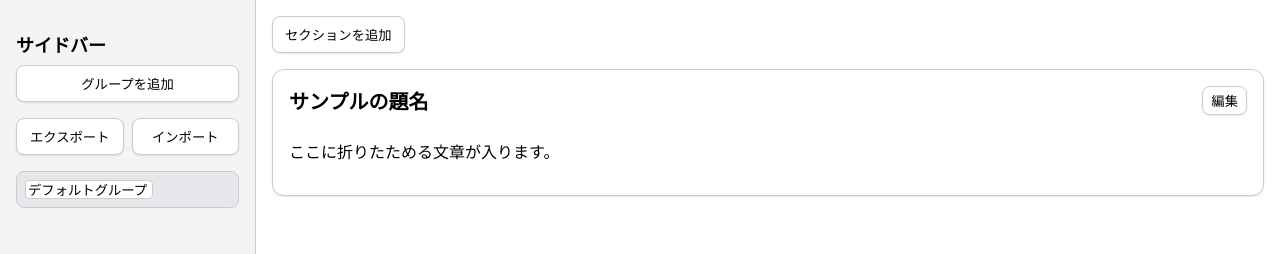
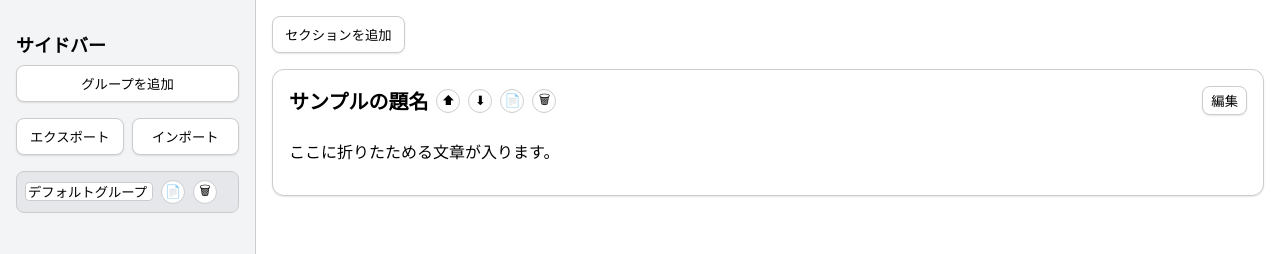
Before and after one commit to kazu107/kazu107lab, a React (Create React App) app in the folder frontend/: page /speaker in a window 1280 px wide. Shown: the top 254 px of the page. Built offline with nearby package versions, Linux system fonts and the light colour scheme.

Commit message:
speakerコピーペースト実装

```diff
--- a/frontend/src/components/speaker/speaker.js
+++ b/frontend/src/components/speaker/speaker.js
@@ -105,7 +105,45 @@ export default function CollapsibleSite() {
         setSelectedGroupId(groupId);
     };
 
-    // 選択中のグループ
+    // グループの削除
+    const handleDeleteSidebarGroup = (groupId) => {
+        setSidebarGroups((prev) => {
+            const newGroups = prev.filter((g) => g.id !== groupId);
+            // 削除したグループが選択中の場合、選択を変更
+            if (groupId === selectedGroupId && newGroups.length > 0) {
+                // とりあえず先頭を選択
+                setSelectedGroupId(newGroups[0].id);
+            } else if (newGroups.length === 0) {
+                // すべて削除された場合
+                setSelectedGroupId(-1);
+            }
+            return newGroups;
+        });
+    };
+
+    // グループの複製
+    const handleDuplicateSidebarGroup = (groupId) => {
+        setSidebarGroups((prev) => {
+            const target = prev.find((g) => g.id === groupId);
+            if (!target) return prev;
+
+            // 新しいユニークIDを算出
+            const newGroupId = prev.length > 0 ? Math.max(...prev.map((g) => g.id)) + 1 : 1;
+
+            // sections 内の id はそのままでも OK (グループIDが違うので衝突しない)
+            const duplicated = {
+                ...target,
+                id: newGroupId,
+                label: target.label + "(複製)",
+                // sections: [...target.sections],
+                sections: target.sections.map((sec) => ({ ...sec })),
+            };
+
+            return [...prev, duplicated];
+        });
+    };
+
+    // 選択中のグループを取り出す
     const selectedGroup = sidebarGroups.find((g) => g.id === selectedGroupId);
     const sections = selectedGroup ? selectedGroup.sections : [];
 
@@ -155,6 +193,7 @@ export default function CollapsibleSite() {
 
     // 折りたたみの開閉
     const handleToggle = (id) => {
+        if (!selectedGroup) return;
         setSidebarGroups((prev) =>
             prev.map((group) => {
                 if (group.id === selectedGroupId) {
@@ -173,6 +212,7 @@ export default function CollapsibleSite() {
 
     // 編集モードのON/OFF
     const handleEditToggle = (id) => {
+        if (!selectedGroup) return;
         setSidebarGroups((prev) =>
             prev.map((group) => {
                 if (group.id === selectedGroupId) {
@@ -191,6 +231,7 @@ export default function CollapsibleSite() {
 
     // 題名の更新
     const handleChangeTitle = (id, newTitle) => {
+        if (!selectedGroup) return;
         setSidebarGroups((prev) =>
             prev.map((group) => {
                 if (group.id === selectedGroupId) {
@@ -209,6 +250,7 @@ export default function CollapsibleSite() {
 
     // 本文の更新
     const handleChangeContent = (id, newContent) => {
+        if (!selectedGroup) return;
         setSidebarGroups((prev) =>
             prev.map((group) => {
                 if (group.id === selectedGroupId) {
@@ -227,6 +269,7 @@ export default function CollapsibleSite() {
 
     // 背景色の更新
     const handleChangeBackgroundColor = (id, newColor) => {
+        if (!selectedGroup) return;
         setSidebarGroups((prev) =>
             prev.map((group) => {
                 if (group.id === selectedGroupId) {
@@ -270,7 +313,76 @@ export default function CollapsibleSite() {
         );
     };
 
-    // --- インラインスタイル
+    // セクション削除
+    const handleDeleteSection = (id) => {
+        if (!selectedGroup) return;
+        setSidebarGroups((prev) =>
+            prev.map((group) => {
+                if (group.id === selectedGroupId) {
+                    const updated = group.sections.filter((section) => section.id !== id);
+                    return { ...group, sections: updated };
+                }
+                return group;
+            })
+        );
+    };
+
+    // セクション複製
+    const handleDuplicateSection = (id) => {
+        if (!selectedGroup) return;
+        setSidebarGroups((prev) => {
+            return prev.map((group) => {
+                if (group.id === selectedGroupId) {
+                    // 対象セクションを探す
+                    const target = group.sections.find((s) => s.id === id);
+                    if (!target) return group;
+                    // 新しい一意IDを決める
+                    const newId = group.sections.length
+                        ? Math.max(...group.sections.map((sec) => sec.id)) + 1
+                        : 1;
+                    const duplicated = {
+                        ...target,
+                        id: newId,
+                        title: target.title + "(複製)",
+                    };
+                    return { ...group, sections: [...group.sections, duplicated] };
+                } else {
+                    return group;
+                }
+            });
+        });
+    };
+
+    // セクション移動（上下）
+    const handleMoveSection = (id, direction) => {
+        if (!selectedGroup) return;
+
+        setSidebarGroups((prev) =>
+            prev.map((group) => {
+                if (group.id === selectedGroupId) {
+                    const idx = group.sections.findIndex((sec) => sec.id === id);
+                    if (idx === -1) return group;
+                    const newSections = [...group.sections];
+
+                    // 上へ
+                    if (direction === "up" && idx > 0) {
+                        const tmp = newSections[idx];
+                        newSections[idx] = newSections[idx - 1];
+                        newSections[idx - 1] = tmp;
+                    } else if (direction === "down" && idx < newSections.length - 1) {
+                        const tmp = newSections[idx];
+                        newSections[idx] = newSections[idx + 1];
+                        newSections[idx + 1] = tmp;
+                    }
+                    return { ...group, sections: newSections };
+                }
+                return group;
+            })
+        );
+    };
+
+    // --- インラインCSSでTailwindを使わないシンプルなスタイルを当てる
+
     const rootStyle = {
         position: "relative",
         display: "flex",
@@ -282,7 +394,7 @@ export default function CollapsibleSite() {
         backgroundColor: "#f3f4f6",
         padding: "16px",
         borderRight: "1px solid #ccc",
-        height: "300vh"
+        height: "300vh", // サイドバーを画面3枚分の高さに設定
     };
 
     const sidebarTitleStyle = {
@@ -307,7 +419,6 @@ export default function CollapsibleSite() {
         flex: 1,
         padding: "16px",
         overflow: "auto",
-        //paddingBottom: "1500px",
     };
 
     const groupItemStyle = {
@@ -356,6 +467,7 @@ export default function CollapsibleSite() {
         fontSize: "1.25rem",
         fontWeight: "bold",
         margin: 0,
+        display: "inline-block",
     };
 
     const editButtonStyle = {
@@ -402,7 +514,7 @@ export default function CollapsibleSite() {
     };
 
     const modalButtonBarStyle = {
-        textAlign: "right"
+        textAlign: "right",
     };
 
     const modalButtonStyle = {
@@ -413,6 +525,21 @@ export default function CollapsibleSite() {
         cursor: "pointer",
         backgroundColor: "#fff",
         marginLeft: "8px",
+    };
+
+    // アイコン用スタイル（小さいボタン）
+    const iconButtonStyle = {
+        border: "1px solid #ccc",
+        borderRadius: "50%",
+        width: "24px",
+        height: "24px",
+        display: "inline-flex",
+        alignItems: "center",
+        justifyContent: "center",
+        marginLeft: "4px",
+        cursor: "pointer",
+        backgroundColor: "#fff",
+        fontSize: "0.8rem",
     };
 
     return (
@@ -450,19 +577,42 @@ export default function CollapsibleSite() {
                                 }}
                                 onClick={() => handleSelectSidebarGroup(group.id)}
                             >
+                                <div style={{ display: "flex", alignItems: "center", gap: "4px" }}>
                                     {isActive ? (
                                         <input
-                                        style={{
-                                            border: "1px solid #ccc",
-                                            borderRadius: "4px",
-                                            width: "8rem",
+                                            style={{ border: "1px solid #ccc", borderRadius: "4px", width: "8rem" }}
+                                            value={group.label}
+                                            onChange={(e) => {
+                                                e.stopPropagation();
+                                                handleChangeSidebarLabel(group.id, e.target.value);
                                             }}
-                                        value={group.label}
-                                        onChange={(e) => handleChangeSidebarLabel(group.id, e.target.value)}
+                                            onClick={(e) => e.stopPropagation()}
                                         />
                                     ) : (
                                         <span style={{ fontWeight: "600" }}>{group.label}</span>
                                     )}
+                                    {/* 複製 & 削除アイコン */}
+                                    <span
+                                        style={iconButtonStyle}
+                                        title="グループを複製"
+                                        onClick={(e) => {
+                                            e.stopPropagation();
+                                            handleDuplicateSidebarGroup(group.id);
+                                        }}
+                                    >
+                    📄
+                  </span>
+                                    <span
+                                        style={iconButtonStyle}
+                                        title="グループを削除"
+                                        onClick={(e) => {
+                                            e.stopPropagation();
+                                            handleDeleteSidebarGroup(group.id);
+                                        }}
+                                    >
+                    🗑
+                  </span>
+                                </div>
                             </div>
                         );
                     })}
@@ -477,7 +627,7 @@ export default function CollapsibleSite() {
                     </button>
                 )}
 
-                {sections.map((section) => {
+                {sections.map((section, idx) => {
                     const {
                         id,
                         title,
@@ -499,6 +649,7 @@ export default function CollapsibleSite() {
                             transition={{ duration: 0.3 }}
                         >
                             <div style={sectionHeaderStyle}>
+                                <div style={{ display: "flex", alignItems: "center", gap: "4px" }}>
                                     {isEditing ? (
                                         <input
                                             style={{ border: "1px solid #ccc", borderRadius: "4px", padding: "4px" }}
@@ -509,6 +660,48 @@ export default function CollapsibleSite() {
                                     ) : (
                                         <h2 style={sectionTitleStyle}>{title}</h2>
                                     )}
+                                    {/* 上下移動, 複製, 削除アイコン */}
+                                    <span
+                                        style={iconButtonStyle}
+                                        title="上へ移動"
+                                        onClick={(e) => {
+                                            e.stopPropagation();
+                                            handleMoveSection(id, "up");
+                                        }}
+                                    >
+                    ⬆
+                  </span>
+                                    <span
+                                        style={iconButtonStyle}
+                                        title="下へ移動"
+                                        onClick={(e) => {
+                                            e.stopPropagation();
+                                            handleMoveSection(id, "down");
+                                        }}
+                                    >
+                    ⬇
+                  </span>
+                                    <span
+                                        style={iconButtonStyle}
+                                        title="複製"
+                                        onClick={(e) => {
+                                            e.stopPropagation();
+                                            handleDuplicateSection(id);
+                                        }}
+                                    >
+                    📄
+                  </span>
+                                    <span
+                                        style={iconButtonStyle}
+                                        title="削除"
+                                        onClick={(e) => {
+                                            e.stopPropagation();
+                                            handleDeleteSection(id);
+                                        }}
+                                    >
+                    🗑
+                  </span>
+                                </div>
 
                                 <button
                                     style={editButtonStyle}
@@ -534,13 +727,7 @@ export default function CollapsibleSite() {
                                     {isEditing ? (
                                         <>
                       <textarea
-                          style={{
-                              width: "100%",
-                              height: "96px",
-                              border: "1px solid #ccc",
-                              borderRadius: "4px",
-                              padding: "8px",
-                          }}
+                          style={{ width: "100%", height: "96px", border: "1px solid #ccc", borderRadius: "4px", padding: "8px" }}
                           value={content}
                           onChange={(e) => handleChangeContent(id, e.target.value)}
                       />
@@ -565,19 +752,12 @@ export default function CollapsibleSite() {
                 })}
             </div>
 
-            {/* インポート用モーダル */}
             {showImportModal && (
                 <div style={modalOverlayStyle}>
                     <div style={modalContentStyle}>
                         <h2 style={modalTitleStyle}>インポート</h2>
                         <textarea
-                            style={{
-                                width: "100%",
-                                height: "12rem",
-                                border: "1px solid #ccc",
-                                padding: "8px",
-                                borderRadius: "4px",
-                            }}
+                            style={{ width: "100%", height: "12rem", border: "1px solid #ccc", padding: "8px", borderRadius: "4px" }}
                             value={importText}
                             onChange={(e) => setImportText(e.target.value)}
                         />
@@ -585,10 +765,7 @@ export default function CollapsibleSite() {
                             <button style={modalButtonStyle} onClick={handleImportFromText}>
                                 インポート実行
                             </button>
-                            <button
-                                style={modalButtonStyle}
-                                onClick={() => setShowImportModal(false)}
-                            >
+                            <button style={modalButtonStyle} onClick={() => setShowImportModal(false)}>
                                 閉じる
                             </button>
                         </div>
@@ -598,3 +775,24 @@ export default function CollapsibleSite() {
         </div>
     );
 }
+
+/*
+Test Cases:
+1. Render component -> Expect one default group ("デフォルトグループ") with one default section.
+2. Click on the section (while not editing) -> Expect the content to collapse.
+3. Click on '編集' button -> Expect title and content become editable.
+4. Change the background color in editing mode -> Expect the section's background color to update.
+5. Click on 'セクションを追加' in main area -> Expect a new section to appear within the currently selected group.
+6. Add a new group in the sidebar -> Expect a new group to appear, and auto-select that group.
+7. Rename a sidebar group by clicking it, then typing a new label -> Expect label change to appear in the sidebar.
+8. Switch between sidebar groups -> Expect different sets of collapsible sections to display accordingly.
+9. Reload the page -> Expect to see the last updated sidebarGroups and selectedGroupId from localStorage.
+10. Click "エクスポート" -> Expect the JSON string of the entire site state to be copied to clipboard.
+11. Click "インポート" -> Expect a modal to appear with a textarea. Paste valid JSON and click "インポート実行" -> Expect site state to be updated.
+12. If invalid JSON is pasted -> Expect an alert indicating the JSON is invalid.
+13. Click on sidebar group '🗑' -> Expect group to be removed. If it was selected, selection moves to the next group or -1 if none.
+14. Click on sidebar group '📄' -> Expect the group to be duplicated with a new ID and label appended with "(複製)".
+15. For any section, click '🗑' -> Expect that section to be removed from the group.
+16. For any section, click '📄' -> Expect that section to be duplicated within the group with a new ID.
+17. For any section, click '⬆' or '⬇' -> Expect the section to move up or down in the list, if possible.
+*/
```
Also changed, not shown: 2 other files (tests, documents, lock files or other folders). Lines whose indentation alone changed are shown as unchanged.
